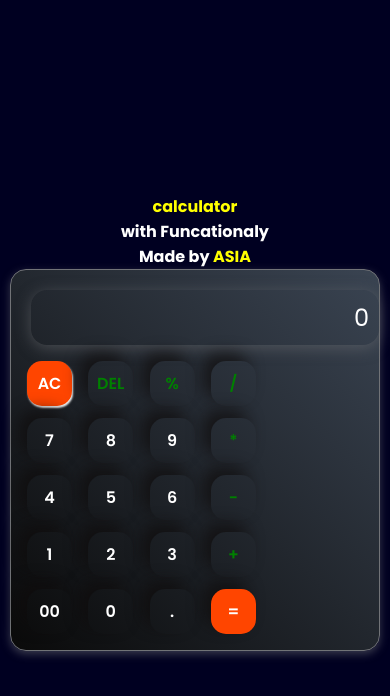
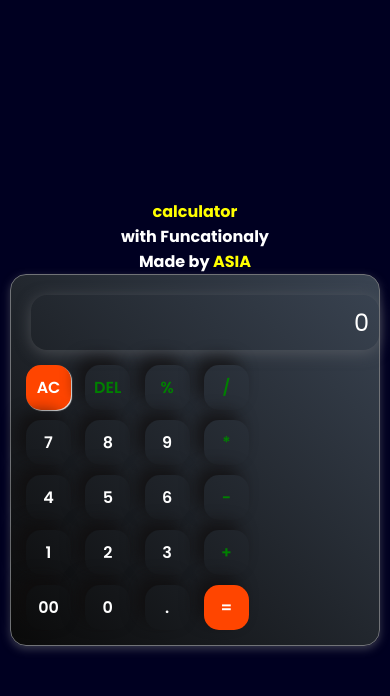
Before and after one commit to Asia-parveen/calculator-made-project, a plain HTML site: page index.html in a window 390 px wide. In both pictures the pointer is over the button "AC". Drawn offline with Linux system fonts and the light colour scheme.

Commit message:
some feature modify

```diff
--- a/style.css
+++ b/style.css
@@ -70,7 +70,7 @@ button {
 button:hover{
   background: white;
   color: black;
-box-shadow: 1px 1px 2px 3px yellow;
+box-shadow: 1px 1px 1px 1px yellow;
 
 }
 .eqBtn {
@@ -80,7 +80,7 @@ box-shadow: 1px 1px 2px 3px yellow;
 .eqBtn:hover{
   background: limegreen;
   color: black;
-  box-shadow: 1px 2px 2px 2px orange;
+  box-shadow: 1px 1px 1px 1px orange;
 }
 .operators {
   color: green;
@@ -90,7 +90,7 @@ box-shadow: 1px 1px 2px 3px yellow;
 .operators:hover{
   background: orangered;
   color: white;
-  box-shadow: 1px 2px 2px whitesmoke;
+  box-shadow: 1px 1px 1px whitesmoke;
 }
 
 /* Media query for medium devices (up to 768px) */
@@ -122,7 +122,7 @@ box-shadow: 1px 1px 2px 3px yellow;
   button {
     width: 52px;
     height: 52px;
-    margin: 15px;
+    margin: 8px;
     font-size: 20px;
   }
 }
@@ -188,7 +188,7 @@ box-shadow: 1px 1px 2px 3px yellow;
   button {
     width: 45px;
     height: 45px;
-    margin: 6px;
+    margin: 5px;
     font-size: 16px;
 
 
```
